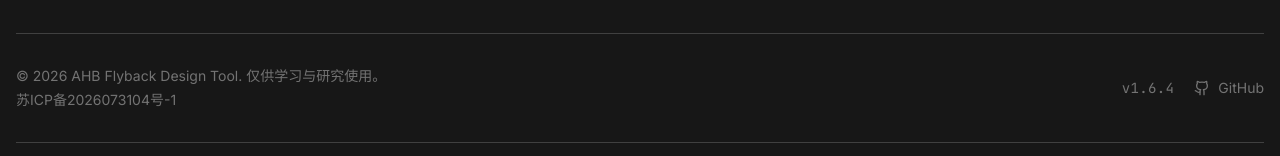
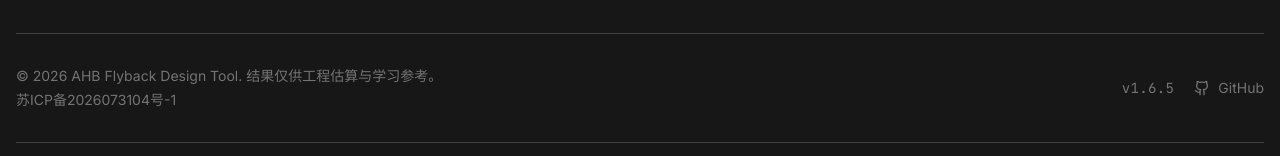
Before and after one commit to WisdomHuang2020/AHB, a React (Vite) app: page / in a window 1280 px wide. Shown: the part 1424-1580 px from the top of the page. Built offline with nearby package versions, Linux system fonts and the light colour scheme.

Commit message:
把页脚版权行的『仅供学习与研究使用』改为『结果仅供工程估算与学习参考』
原表述与 MIT 许可证允许商业使用相矛盾，改为只限制『结果』的用途，
既保留工程免责意图，又不与开源许可冲突。版本 1.6.4 -> 1.6.5。

```diff
--- a/package.json
+++ b/package.json
@@ -1,7 +1,7 @@
 {
   "name": "ahb-flyback",
   "private": true,
-  "version": "1.6.4",
+  "version": "1.6.5",
   "license": "MIT",
   "type": "module",
   "scripts": {
--- a/src/components/Footer.tsx
+++ b/src/components/Footer.tsx
@@ -52,7 +52,7 @@ export default function Footer() {
         <div className="border-t border-border mt-8 pt-8 flex flex-col md:flex-row items-center justify-between gap-4">
           <div className="flex flex-col items-center md:items-start gap-1">
             <p className="text-text-muted text-sm">
-              © 2026 AHB Flyback Design Tool. 仅供学习与研究使用。
+              © 2026 AHB Flyback Design Tool. 结果仅供工程估算与学习参考。
             </p>
             {/* ICP 备案号：工信部要求网站底部展示并链接至 beian.miit.gov.cn */}
             <a
```
